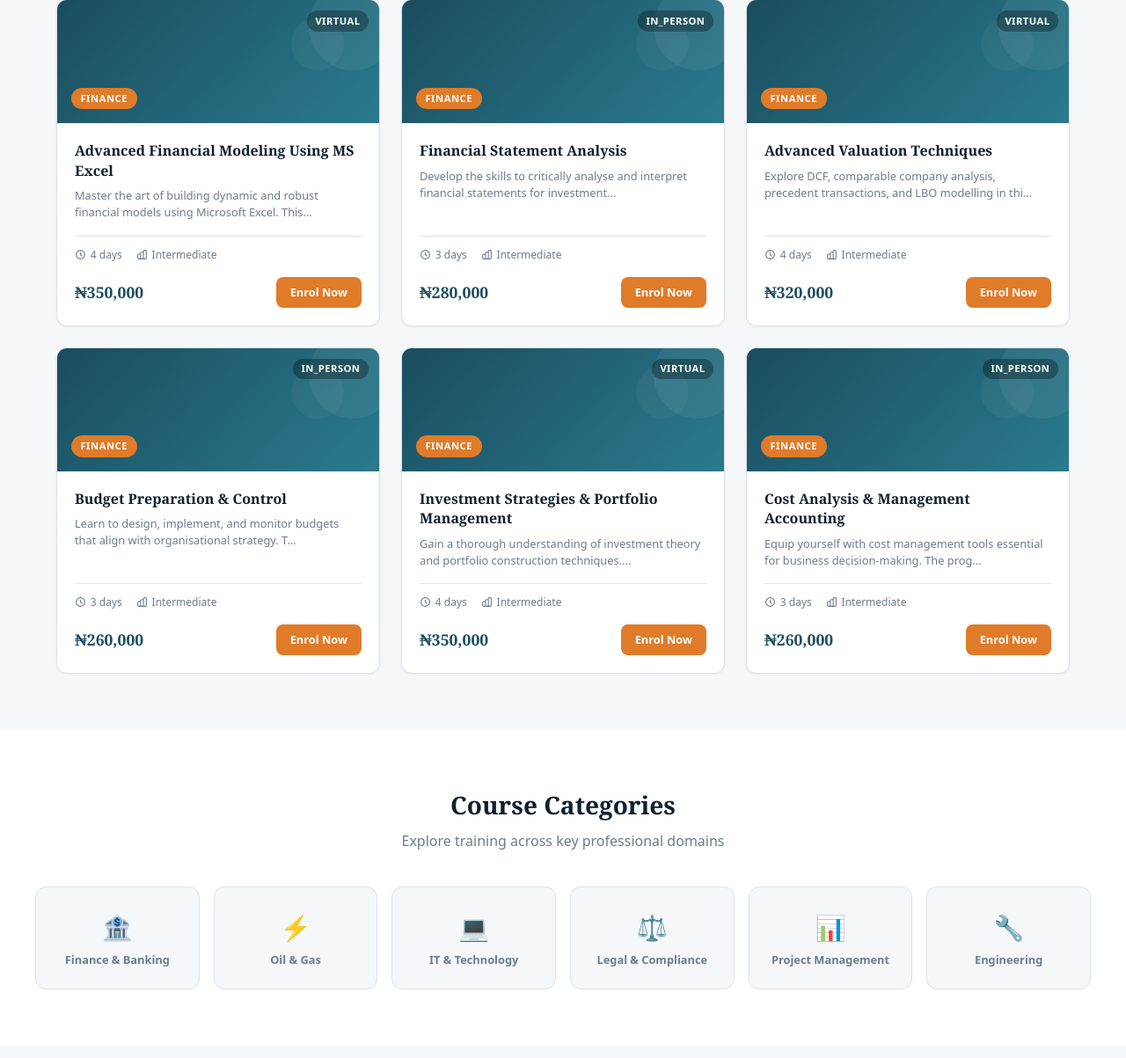
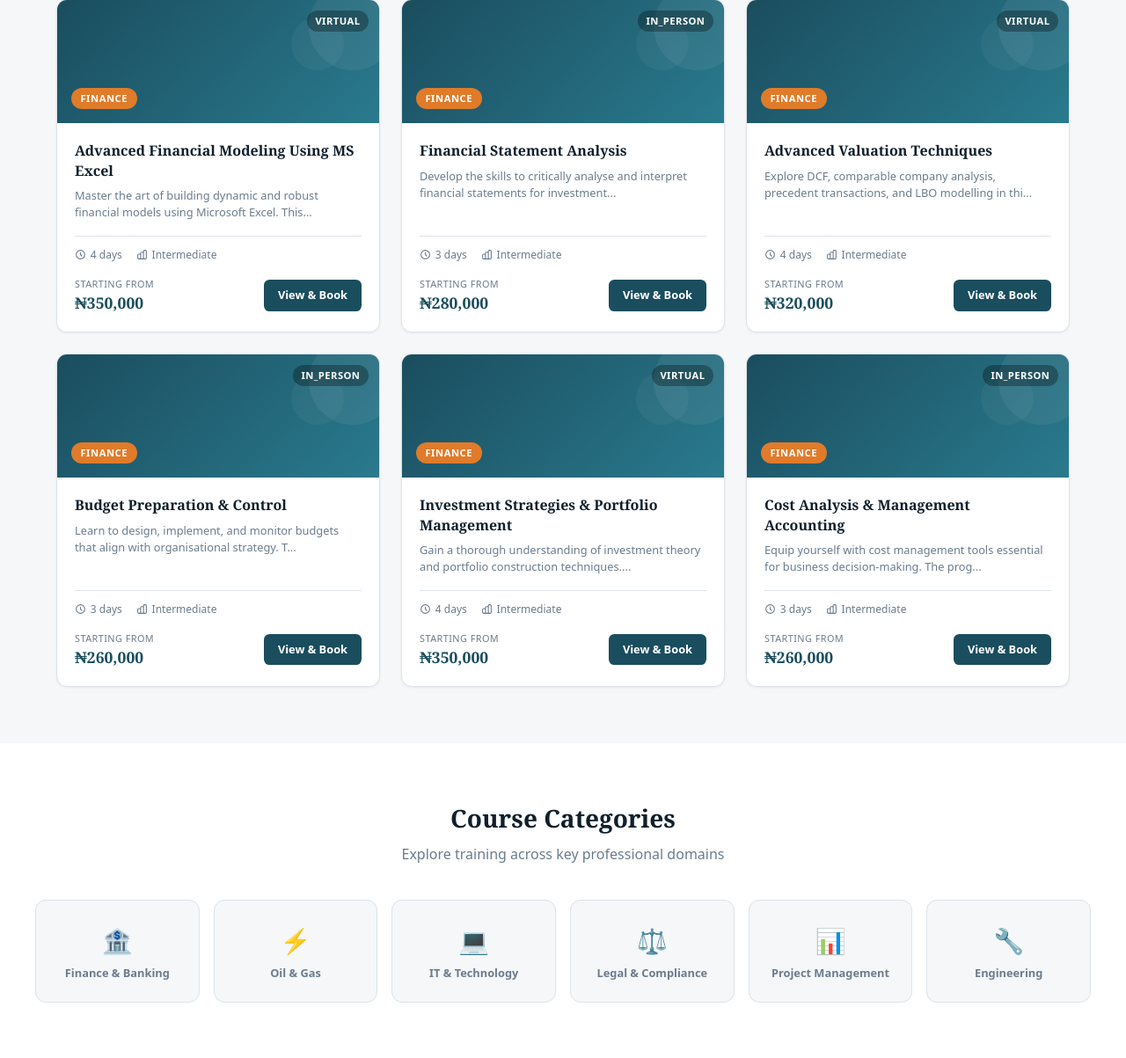
Before and after one commit to oghenenoghie/Training-Learning-Management-System-, a Laravel app: page / in a window 1280 px wide. Shown: the part 894-2097 px from the top of the page at 88% size. Run offline with Laravel 12, Linux system fonts and the light colour scheme; data comes from the database, SQL or seed files in the repository; style sheets or scripts are compiled from the project's sources; some libraries are stand-ins or nearby versions.

Commit message:
feat: corporate guest checkout — individual/company booking, invoice option, live price calculator, delegate names, Paystack/Flutterwave/Invoice flow
- Migration: add booking fields to enrolments (booker_type, company fields, delegates, payment_method, financials, booking_reference)
- BookingController: showCheckout, processCheckout, initiatePayment, verifyPayment, success, downloadInvoice
- BookingConfirmed Mailable with queued email
- Views: booking/checkout.blade.php (Alpine.js live calculator, two-column layout)
- Views: booking/success.blade.php (reference box, payment status, delegate list, invoice download)
- Views: booking/invoice.blade.php (PDF-ready, inline CSS, tax invoice format)
- Views: emails/booking-confirmed.blade.php (HTML email with bank details for invoice)
- Updated courses/show.blade.php schedule cards to link to booking.checkout route
- Updated course-card component with "View & Book" CTA and "Starting from ₦" price label

Co-Authored-By: Claude Sonnet 4.6 <noreply@anthropic.com>
Claude-Session: https://claude.ai/code/session_01VXGUSHQ1wG8TJdtzxKJAtJ

```diff
--- a/resources/views/components/course-card.blade.php
+++ b/resources/views/components/course-card.blade.php
@@ -63,12 +63,13 @@ $gradient = $gradients['default'];
         {{-- Price + CTA --}}
         <div style="display:flex; align-items:center; justify-content:space-between;">
             <div>
+                <p style="font-size:0.68rem;color:#6B7C8D;margin:0;text-transform:uppercase;letter-spacing:0.04em;">Starting from</p>
                 <span style="font-size:1.1rem; font-weight:800; color:#1A4D5E; font-family:Georgia,serif;">
                     ₦{{ number_format($course->price ?? 0) }}
                 </span>
             </div>
-            <a href="/courses/{{ $course->slug }}" class="btn-primary" style="padding:0.5rem 1rem; font-size:0.8rem;">
-                Enrol Now
+            <a href="/courses/{{ $course->slug }}" style="background:#1A4D5E;color:white;font-weight:700;padding:0.5rem 1rem;border-radius:0.4rem;text-decoration:none;font-size:0.8rem;">
+                View &amp; Book
             </a>
         </div>
     </div>
```
